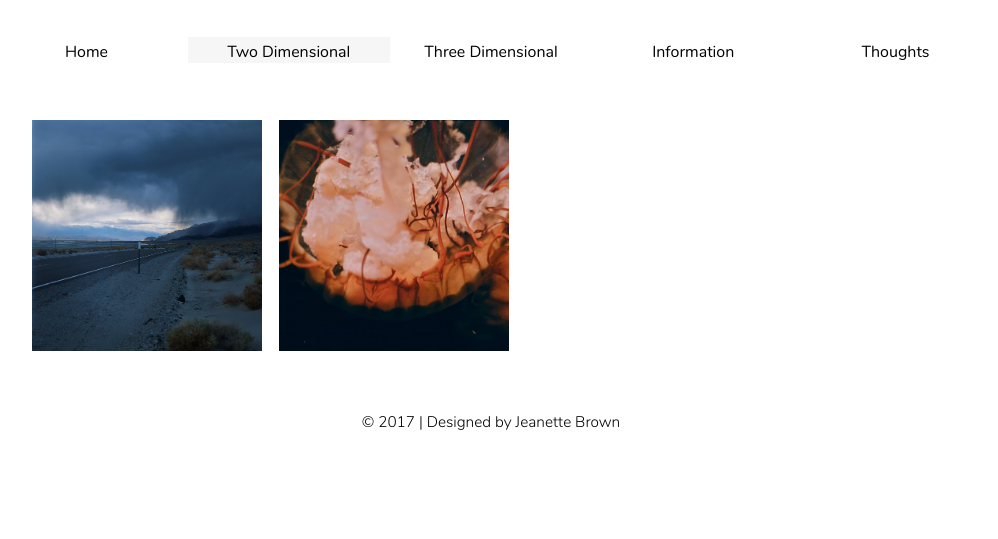
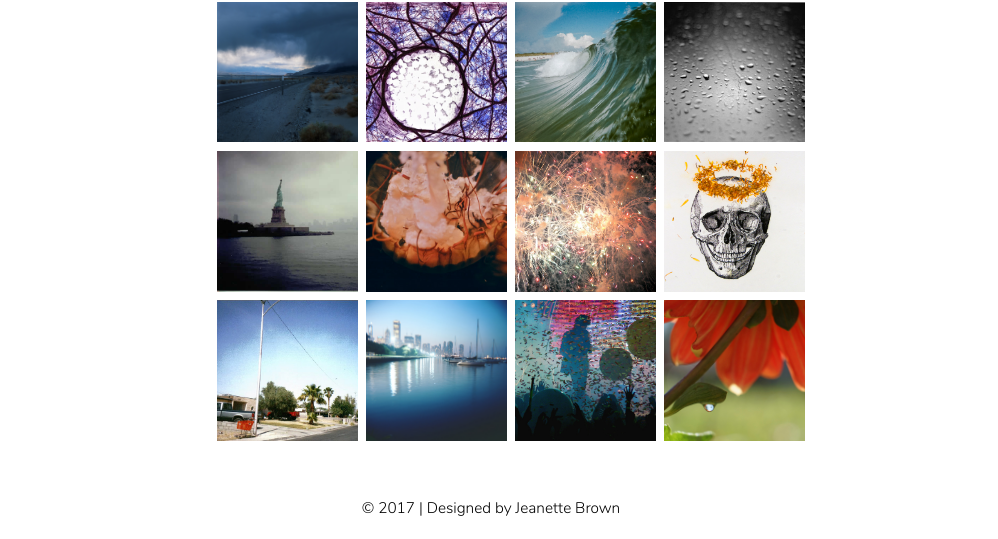
Before and after one commit to jeanettie/MySite, a plain HTML site: page 2D.html in a window 1280 px wide. Shown: the part 334-873 px from the top of the page, without its empty margins (149-1147 px from the left). Before the commit the page ends 800 px from the top, so only its background shows below. Drawn offline with nearby package versions, Linux system fonts and the light colour scheme.

Commit message:
adjusting 2d html sizes and cleaning out unneeded photo

```diff
--- a/2D.html
+++ b/2D.html
@@ -51,21 +51,81 @@
                 </ul>
             </nav>
 
-        </div> <!-- navbar -->
+        </div> <!-- End of navbar -->
 
         <div id="content1">
 
             <div id="lightbox">
-                <ul class="ulinlightbox">
+                <ul>
                    <div class="imagebox">
                         <li >
-                            <a href="imgs/2d/jeanettebrown316.jpg" data-rel="lightcase:2d" title="Range: CSR 316"> <img src="imgs/2d/jeanettebrown316sq.jpg" class="thumb" alt="Medium Format Color Photography by Jeanette Brown">
+                            <a href="imgs/2d/jeanettebrown316.jpg" data-rel="lightcase:2d" title="Range: CSR 316"> <img src="imgs/2d/jeanettebrown316sq.jpg" class="thumb" alt="Medium Format Color Photograph, Jeanette Brown">
+                            </a>
+                        </li>
+                   </div>
+                    <div class="imagebox">
+                        <li >
+                            <a href="imgs/2d/jeanettebrownintagliovacuole.jpg" data-rel="lightcase:2d" title="Vacuole III"> <img src="imgs/2d/jeanettebrownintagliovacuolesq.jpg" class="thumb" alt="Intaglio Print, 7x5 inches, Jeanette Brown">
+                            </a>
+                        </li>
+                   </div>
+                    <div class="imagebox">
+                        <li >
+                            <a href="imgs/2d/jeanettebrownstandrews.jpg" data-rel="lightcase:2d" title="St. Andrews"> <img src="imgs/2d/jeanettebrownstandrewssq.jpg" class="thumb" alt="35mm Color Photograph, Jeanette Brown">
+                            </a>
+                        </li>
+                   </div>
+                    <div class="imagebox">
+                        <li >
+                            <a href="imgs/2d/jeanettebrownrains.jpg" data-rel="lightcase:2d" title="If it Rains"> <img src="imgs/2d/jeanettebrownrainssq.jpg" class="thumb" alt="35mm B&W Photograph,10x8 inches, Jeanette Brown">
                             </a>
                         </li>
                    </div>
                    <div class="imagebox" >
                         <li >
-                            <a href="imgs/2d/jeanettebrownbothria.jpg" data-rel="lightcase:2d" title="Bothria"> <img src="imgs/2d/jeanettebrownbothriasq.jpg" class="thumb" alt="35mm Color Photography by Jeanette Brown">
+                            <a href="imgs/2d/jeanettebrownstatue.jpg" data-rel="lightcase:2d" title="Choice"> <img src="imgs/2d/jeanettebrownstatuesq.jpg" class="thumb" alt="35mm Color Photograph, Jeanette Brown">
+                            </a>
+                        </li>
+                     </div>
+                   <div class="imagebox" >
+                        <li >
+                            <a href="imgs/2d/jeanettebrownbothria.jpg" data-rel="lightcase:2d" title="Bothria"> <img src="imgs/2d/jeanettebrownbothriasq.jpg" class="thumb" alt="35mm Color Photograph, Jeanette Brown">
+                            </a>
+                        </li>
+                     </div>
+                     <div class="imagebox" >
+                        <li >
+                            <a href="imgs/2d/jeanettebrownfireworks.jpg" data-rel="lightcase:2d" title="Thunder"> <img src="imgs/2d/jeanettebrownfireworkssq.jpg" class="thumb" alt="Digital Color Photograph, Jeanette Brown">
+                            </a>
+                        </li>
+                     </div>
+                     <div class="imagebox" >
+                        <li >
+                            <a href="imgs/2d/jeanettebrowncoronai.jpg" data-rel="lightcase:2d" title="Corona I"> <img src="imgs/2d/jeanettebrowncoronaisq.jpg" class="thumb" alt="Pen on Handmade Paper, 13x17 inches, Jeanette Brown">
+                            </a>
+                        </li>
+                     </div>
+                     <div class="imagebox" >
+                        <li >
+                            <a href="imgs/2d/jeanettebrownghetto.jpg" data-rel="lightcase:2d" title="Vegas"> <img src="imgs/2d/jeanettebrownghettosq.jpg" class="thumb" alt="35mm Color Photograph, Jeanette Brown">
+                            </a>
+                        </li>
+                     </div>
+                     <div class="imagebox" >
+                        <li >
+                            <a href="imgs/2d/jeanettebrownchicago.jpg" data-rel="lightcase:2d" title="Ketch"> <img src="imgs/2d/jeanettebrownchicagosq.jpg" class="thumb" alt="Medium Format Color Photograph, Jeanette Brown">
+                            </a>
+                        </li>
+                     </div>
+                     <div class="imagebox" >
+                        <li >
+                            <a href="imgs/2d/jeanettebrownconcert.jpg" data-rel="lightcase:2d" title="Flaming Lips"> <img src="imgs/2d/jeanettebrownconcertsq.jpg" class="thumb" alt="Digital Color Photograph, Jeanette Brown">
+                            </a>
+                        </li>
+                     </div>
+                     <div class="imagebox" >
+                        <li >
+                            <a href="imgs/2d/jeanettebrowndahliaorange.jpg" data-rel="lightcase:2d" title="#"> <img src="imgs/2d/jeanettebrowndahliaorangesq.jpg" class="thumb" alt="Digital Color Photograph, Jeanette Brown">
                             </a>
                         </li>
                      </div>
--- a/css/styles.css
+++ b/css/styles.css
@@ -17,7 +17,7 @@ ul {
 
 .imagebox {
     display: inline-block;
-    margin: 0.5vmax;
+    margin: 0.17vmax;
 }
 
 
@@ -26,7 +26,7 @@ ul {
 
 #firstname {
     font-family: "Dawning of a New Day";
-    font-size: 15vmax;
+    font-size: 10vmax;
     margin-top: 0;
     margin-bottom: 0;
     font-weight: lighter;
@@ -38,8 +38,8 @@ ul {
 
 #lastname {
     font-family: "Poppins Light";
-    font-size: 5vmax;
-    margin-top: -8vmax;
+    font-size: 3vmax;
+    margin-top: -5vmax;
     margin-bottom: 0;
     text-align: right;
     font-weight: normal;
@@ -60,7 +60,7 @@ ul {
 
 nav {
 
-    font-family: "Nunito";
+    font-family: "Nunito Light";
     font-weight: normal;
     margin-top: 5%;
 }
@@ -130,13 +130,13 @@ a:active {
 
 /* Name Banner Divs */
 #fname {
-    width: 90%;
+    width: 95%;
     margin: auto;
 
 }
 
 #lname {
-    width: 95%;
+
     margin: auto;
 
 }
@@ -155,27 +155,15 @@ a:active {
 }
 
 #lightbox {
-    width:80%;
+   margin: auto;
+   text-align: center;
 
 }
 
 /* Media Queries */
-/*@media (min-width: 500px)  {
-
-#lastname {
-    margin-top: -16%;
-
-}
-
-
-} /* End media 500px */
-
-
-/*@media (min-width: 600px)  {
 
 
 
-/* End media 650px */
 
 @media screen and (min-width: 768px) {
 
@@ -185,18 +173,19 @@ a:hover {
 }
 
 
-
+/* Thumbnail size for image gallery*/
 .thumb {
  display: inline-block;
- max-height: 18vmax;
- max-width: 18vmax;
+ max-height: 11vmax;
+ max-width: 11max;
  margin: auto;
 }
 
+/* Inline Navbar for browser*/
 
 #navbar {
-  width:100%;
-  margin: 2% 0 2% 0;
+  width:80%;
+  margin: auto;
 }
 
 nav ul li {
@@ -212,7 +201,29 @@ nav ul li a {
     text-align: center;
     display: inline-block;
     width: 100%;
-    padding-top: 2%;
+    padding: 2%;
+}/*End Navbar Items*/
+
+#fname {
+    width: 85%;
+    margin: auto;
+
+}
+
+#lname {
+    width: 85%;
+    margin: auto;
+
+}
+
+
+
+
+
+
+#lightbox {
+
+    width:65%;
 }
 
 #content1 {
@@ -220,51 +231,22 @@ nav ul li a {
     margin: 5% auto;
 }
 
-#lightbox {
-    width:60%;
+/* Photo on Index.html page*/
+
+#indexphoto {
+    width:75%;
+    margin:auto;
+    text-align: center;
 
 }
 
-#indexphoto {
-    width:80%;
-    margin:auto;
-
-}
+/* Copyright for Browser*/
 
 #copyright {
   font-size: 1.2vmax;
 }
 
-}
-
- /*#lastname {
-    margin-top: -13%;
- }
-
-} /* End media 798px */
-
-
-/*@media (min-width: 1100px) {
-
-#lastname {
-    margin-top: -12%;
-
-}
-
-
-}/*End media 1100px */
-
-
-/*@media (min-width: 1250px) {
-
-#lastname {
-    margin-top: -10%;
-
-}
-
-
-}/*End media 1250px */
-
+}/*End Media @ 768px*/
 
 
 
```
Also changed, not shown: imgs/2d/jeanettebrownchill.jpg (deleted), imgs/2d/jeanettebrownfireworks.jpg (renamed from imgs/2d/jeanettebrownfirworks.jpg), imgs/2d/jeanettebrownfireworkssq.jpg (renamed from imgs/2d/jeanettebrownfirworkssq.jpg), imgs/2d/jeanettebrownhovel.jpg (deleted), imgs/2d/jeanettebrownkiiro.jpg (deleted), imgs/2d/jeanettebrownmtns.jpg (deleted), imgs/2d/jeanettebrownmud.jpg (deleted), imgs/2d/jeanettebrownsaplings.jpg (deleted), imgs/2d/jeanettebrowntrees.jpg (deleted), imgs/2d/jeanettebrownvacuole.jpg (deleted).
